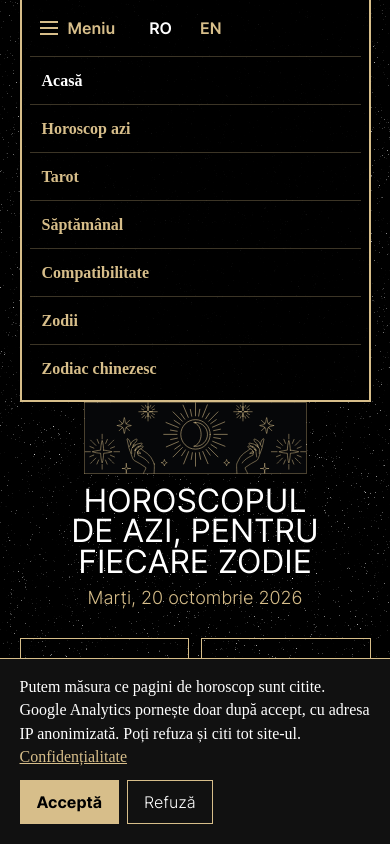
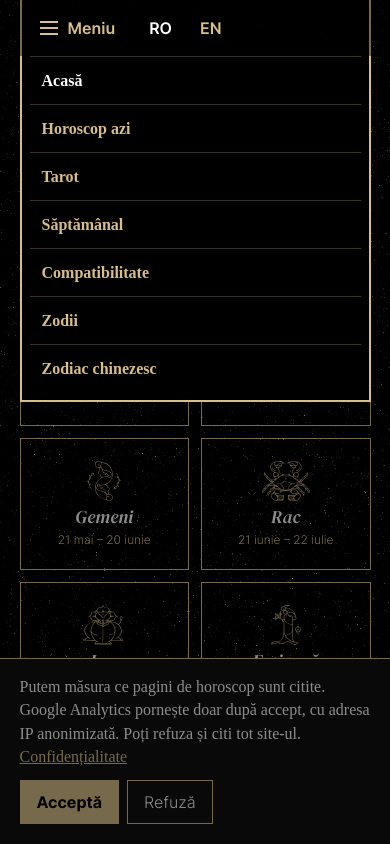
Before and after one commit to CROmartin/horoscope-fe, a Next.js app: page / in a window 390 px wide. Both pictures are taken after a click on the button "Meniu". Shown: the top 844 px of the page. Built offline with nearby package versions, Linux system fonts and the light colour scheme; no server answers.

Commit message:
Keep the page still when the phone menu opens.
Co-authored-by: Cursor <cursoragent@cursor.com>

```diff
--- a/src/components/shared/Header.tsx
+++ b/src/components/shared/Header.tsx
@@ -25,6 +25,8 @@ const Bar = styled.div`
   align-items: center;
   gap: 8px;
   padding: 4px 8px 4px 4px;
+  position: relative;
+  z-index: 2;
 
   @media (max-width: 900px) {
     display: flex;
@@ -103,10 +105,22 @@ const Nav = styled.nav<{ $open: boolean }>`
 
   @media (max-width: 900px) {
     display: ${(props) => (props.$open ? "flex" : "none")};
+    position: absolute;
+    z-index: 2;
+    left: -2px;
+    right: -2px;
+    top: 100%;
+    width: auto;
     flex-direction: column;
     gap: 0;
-    overflow: visible;
+    overflow-x: hidden;
+    overflow-y: auto;
+    max-height: calc(100dvh - 64px);
+    overscroll-behavior: contain;
     padding: 0 8px 8px;
+    background: #000000;
+    border: 2px solid #d7be8a;
+    border-top: none;
 
     a {
       box-sizing: border-box;
@@ -116,6 +130,21 @@ const Nav = styled.nav<{ $open: boolean }>`
       border-top: 1px solid rgba(215, 190, 138, 0.28);
       white-space: normal;
     }
+  }
+`;
+
+const Scrim = styled.div<{ $open: boolean }>`
+  display: none;
+
+  @media (max-width: 900px) {
+    display: ${(props) => (props.$open ? "block" : "none")};
+    position: fixed;
+    top: 0;
+    left: 0;
+    width: 100vw;
+    height: 100dvh;
+    z-index: 1;
+    background: rgba(0, 0, 0, 0.45);
   }
 `;
 
@@ -197,6 +226,7 @@ function Header() {
 
   return (
     <HeaderWrapper>
+      <Scrim $open={open} onClick={() => setOpen(false)} />
       <Bar>
         <MenuButton
           type="button"
```
